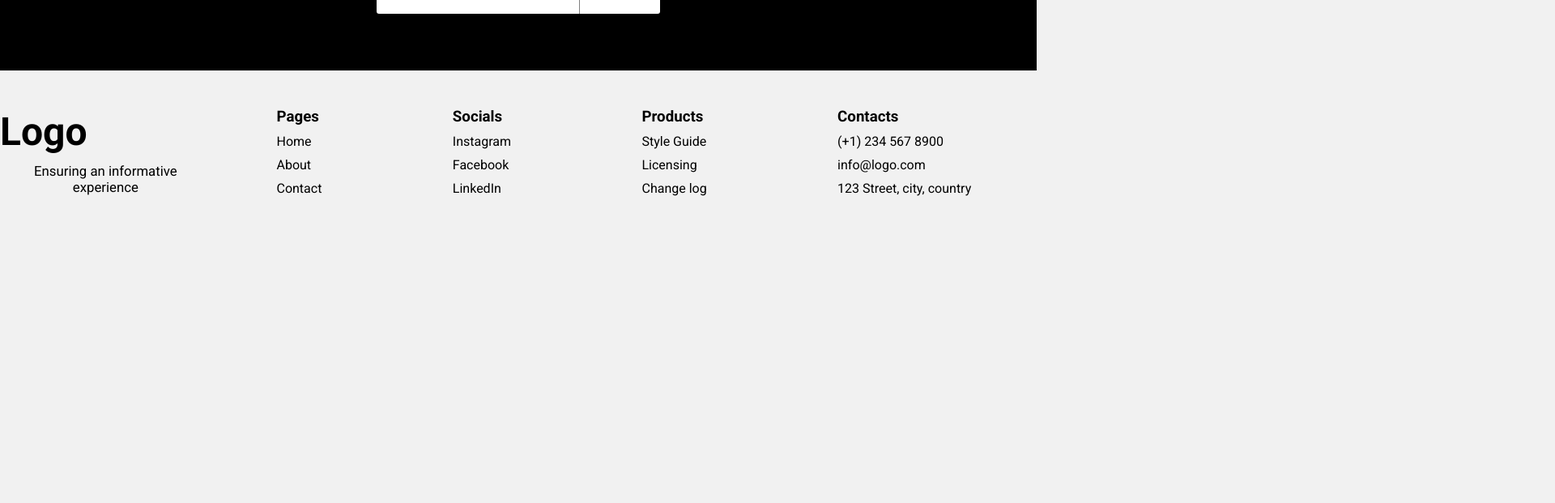
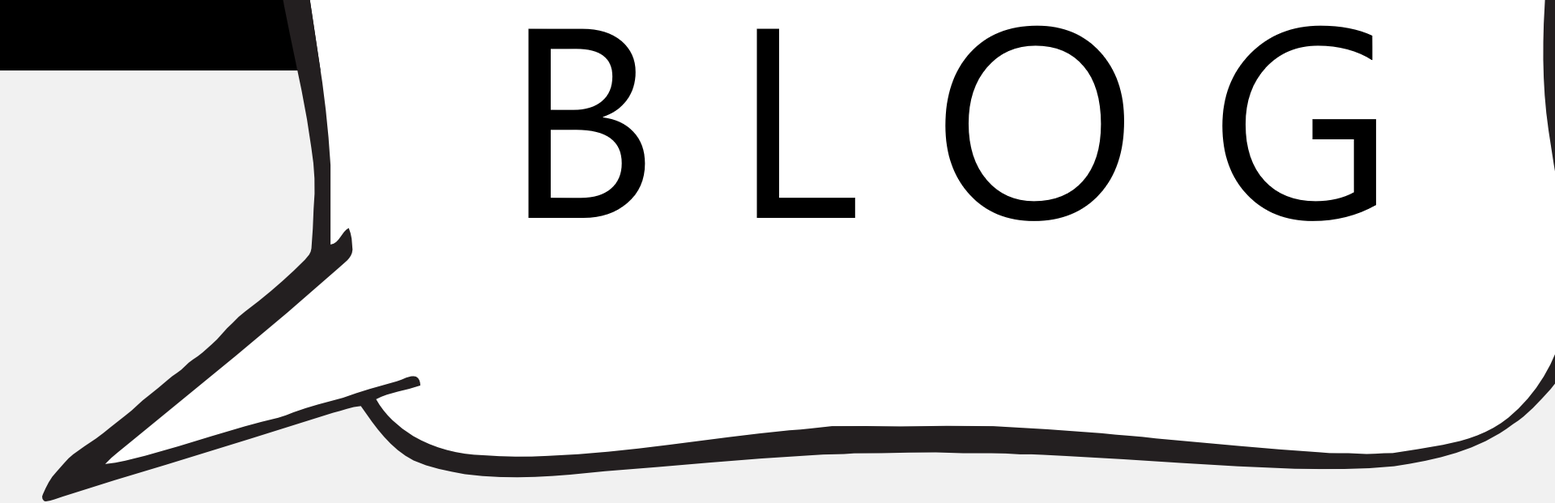
Before and after one commit to infinitee404/blogSite-sample, a React (Vite) app: page / in a window 1280 px wide. Shown: the part 2900-3521 px from the top of the page at 81% size, 1920 px wide, since content can reach past the window. Before the commit the page ends 3187 px from the top, so only its background shows below. Built offline with nearby package versions, Linux system fonts and the light colour scheme.

Commit message:
Updated Footer.jsx with logo

```diff
--- a/src/components/Footer.jsx
+++ b/src/components/Footer.jsx
@@ -12,7 +12,7 @@ const Footer = () => {
         </div>
         <div className="footer">
             <div className="footer-info">
-                <h1>Logo</h1>
+                <a href="/"><img src="/images/logo.png" className="footer-logo" /></a>
                 <h3>Ensuring an informative experience</h3>
             </div>
             <div className="footer-link-section">
```
